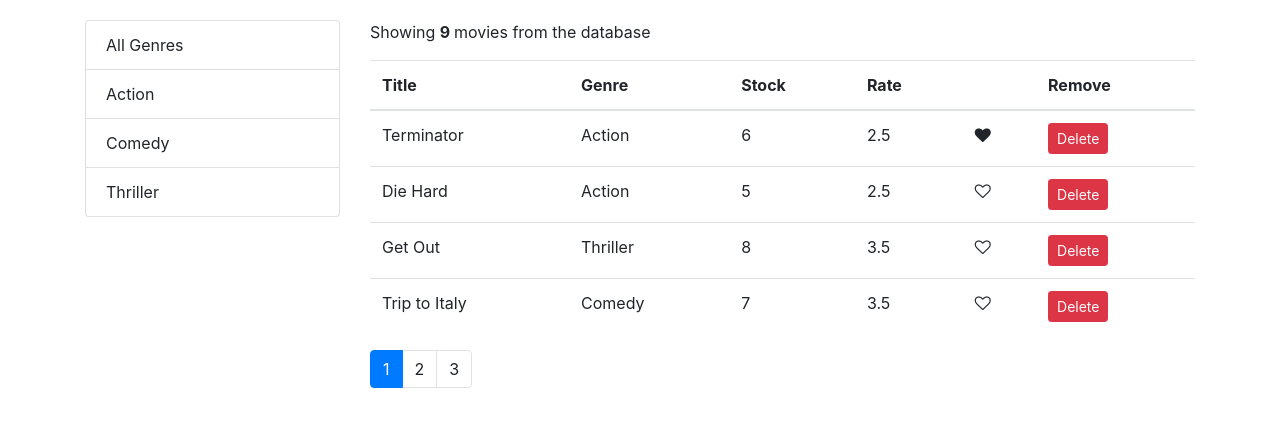
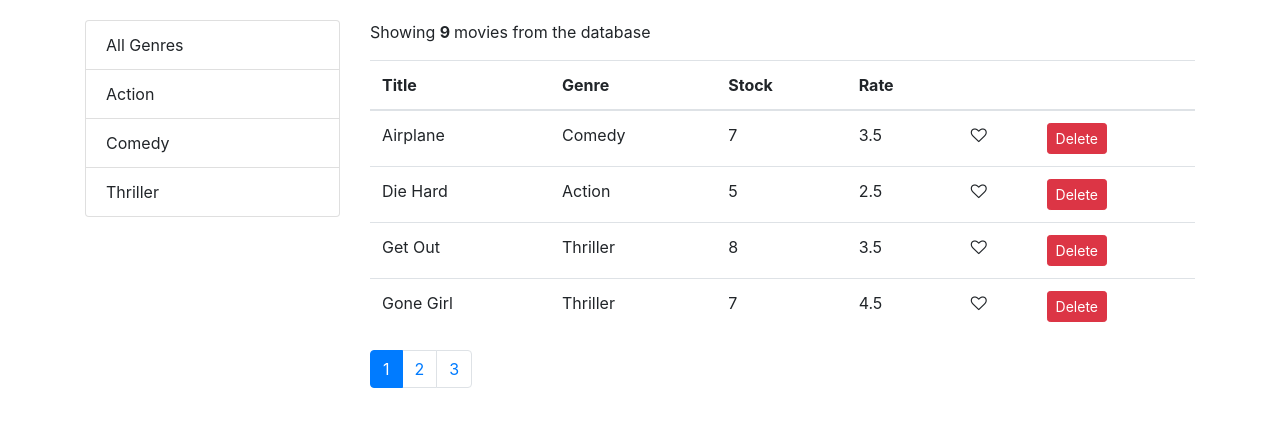
Before and after one commit to bnimit/react-video-library, a React (Create React App) app: page / in a window 1280 px wide. Shown: the top 426 px of the page. Built offline with nearby package versions, Linux system fonts and the light colour scheme.

Commit message:
Adding sorting and refactoring the design to more modular components

```diff
--- a/src/components/common/pagination.jsx
+++ b/src/components/common/pagination.jsx
@@ -15,9 +15,9 @@
             key={page}
             className={page === currentPage ? "page-item active" : "page-item"}
           >
-            <a className="page-link" onClick={() => onPageChange(page)}>
+            <button className="page-link" onClick={() => onPageChange(page)}>
               {page}
-            </a>
+            </button>
           </li>
         ))}
       </ul>
--- /dev/null
+++ b/src/components/common/tableHeader.jsx
@@ -0,0 +1,32 @@
+import React, { Component } from "react";
+
+class TableHeader extends Component {
+  raiseSort = path => {
+    const sortColumn = { ...this.props.sortColumn };
+    if (sortColumn.path === path)
+      sortColumn.order = sortColumn.order === "asc" ? "desc" : sortColumn.order;
+    else {
+      sortColumn.path = path;
+      sortColumn.order = "asc";
+    }
+    this.props.onSort(sortColumn);
+  };
+  render() {
+    return (
+      <thead>
+        <tr>
+          {this.props.columns.map(column => (
+            <th
+              key={column.path || column.key}
+              onClick={() => this.raiseSort(column.path)}
+            >
+              {column.label}
+            </th>
+          ))}
+        </tr>
+      </thead>
+    );
+  }
+}
+
+export default TableHeader;
--- /dev/null
+++ b/src/components/movieTable.jsx
@@ -0,0 +1,51 @@
+import React, { Component } from "react";
+import Like from "./common/like";
+import TableHeader from "./common/tableHeader";
+
+class MovieTable extends Component {
+  columns = [
+    { path: "title", label: "Title" },
+    { path: "genre.name", label: "Genre" },
+    { path: "numberInStock", label: "Stock" },
+    { path: "dailyRentalRate", label: "Rate" },
+    { key: "like" },
+    { key: "delete" }
+  ];
+
+  render() {
+    const { movies, onDelete, onLike, onSort, sortColumn } = this.props;
+    return (
+      <table className="table">
+        <TableHeader
+          columns={this.columns}
+          sortColumn={sortColumn}
+          onSort={onSort}
+        />
+
+        <tbody>
+          {movies.map(movie => (
+            <tr key={movie._id}>
+              <td>{movie.title}</td>
+              <td>{movie.genre.name}</td>
+              <td>{movie.numberInStock}</td>
+              <td>{movie.dailyRentalRate}</td>
+              <td>
+                <Like liked={movie.liked} onClick={() => onLike(movie)} />
+              </td>
+              <td>
+                <button
+                  onClick={() => onDelete(movie)}
+                  className="btn btn-danger btn-sm"
+                >
+                  Delete
+                </button>
+              </td>
+            </tr>
+          ))}
+        </tbody>
+      </table>
+    );
+  }
+}
+
+export default MovieTable;
--- a/src/components/movies.jsx
+++ b/src/components/movies.jsx
@@ -2,7 +2,8 @@
 import Pagination from "./common/pagination";
 import Paginate from "../utils/paginate";
 import ListGroup from "./common/listGroup";
-import Like from "./common/like";
+import MovieTable from "../components/movieTable";
+import _ from "lodash";
 import { getMovies } from "../services/fakeMovieService";
 import { getGenres } from "../services/fakeGenreService";
 
@@ -11,7 +12,8 @@
     movies: [],
     genre: [],
     pageSize: 4,
-    currentPage: 1
+    currentPage: 1,
+    sortColumn: { path: "title", order: "asc" }
   };
 
   handleGenreSelect = genre => {
@@ -19,7 +21,7 @@
   };
 
   componentDidMount() {
-    const genres = [{ name: "All Genres" }, ...getGenres()];
+    const genres = [{ _id: "", name: "All Genres" }, ...getGenres()];
     this.setState({ movies: getMovies(), genre: genres });
   }
 
@@ -39,19 +41,27 @@
     movies[index].liked = !movies[index].liked;
     this.setState({ movies });
   };
+
+  handleSort = sortColumn => {
+    this.setState({ sortColumn });
+  };
+
   render() {
     const {
       pageSize,
       currentPage,
       movies: allmovies,
-      selectedGenre
+      selectedGenre,
+      sortColumn
     } = this.state;
     const { length: count } = this.state.movies;
+
     const filtered =
       selectedGenre && selectedGenre._id
         ? allmovies.filter(m => m.genre._id === selectedGenre._id)
         : allmovies;
-    const movies = Paginate(filtered, currentPage, pageSize);
+    const sorted = _.orderBy(filtered, [sortColumn.path], [sortColumn.order]);
+    const movies = Paginate(sorted, currentPage, pageSize);
 
     if (count === 0)
       return (
@@ -73,42 +83,13 @@
             Showing <strong> {filtered.length} </strong> movies from the
             database
           </p>
-          <table className="table">
-            <thead>
-              <tr>
-                <th>Title</th>
-                <th>Genre</th>
-                <th>Stock</th>
-                <th>Rate</th>
-                <th></th>
-                <th>Remove</th>
-              </tr>
-            </thead>
-            <tbody>
-              {movies.map(movie => (
-                <tr key={movie._id}>
-                  <td>{movie.title}</td>
-                  <td>{movie.genre.name}</td>
-                  <td>{movie.numberInStock}</td>
-                  <td>{movie.dailyRentalRate}</td>
-                  <td>
-                    <Like
-                      liked={movie.liked}
-                      onClick={() => this.handleLike(movie)}
-                    />
-                  </td>
-                  <td>
-                    <button
-                      onClick={() => this.handleDelete(movie)}
-                      className="btn btn-danger btn-sm"
-                    >
-                      Delete
-                    </button>
-                  </td>
-                </tr>
-              ))}
-            </tbody>
-          </table>
+          <MovieTable
+            movies={movies}
+            sortColumn={sortColumn}
+            onLike={this.handleLike}
+            onDelete={this.handleDelete}
+            onSort={this.handleSort}
+          />
           <Pagination
             itemCount={filtered.length}
             pageSize={pageSize}
```
